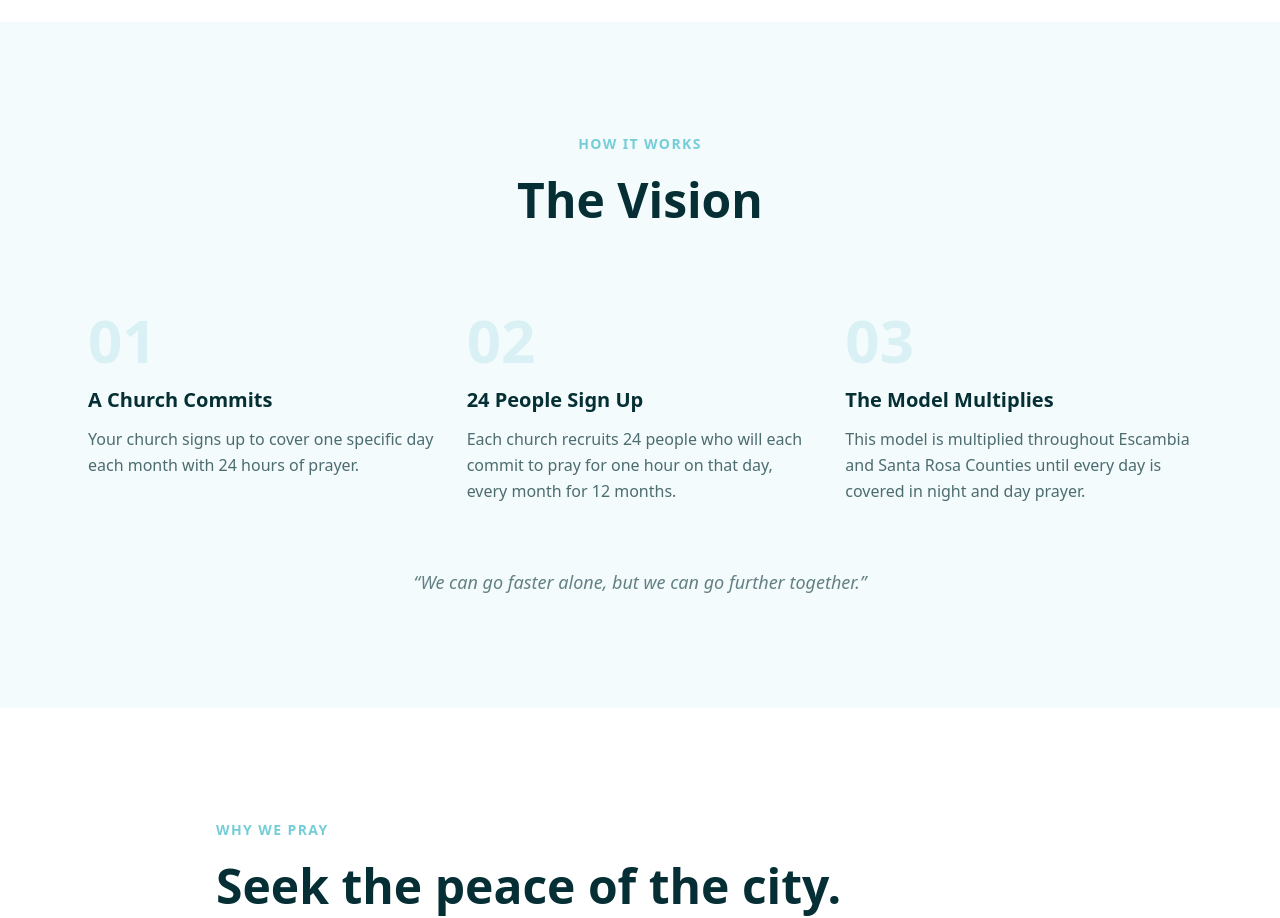
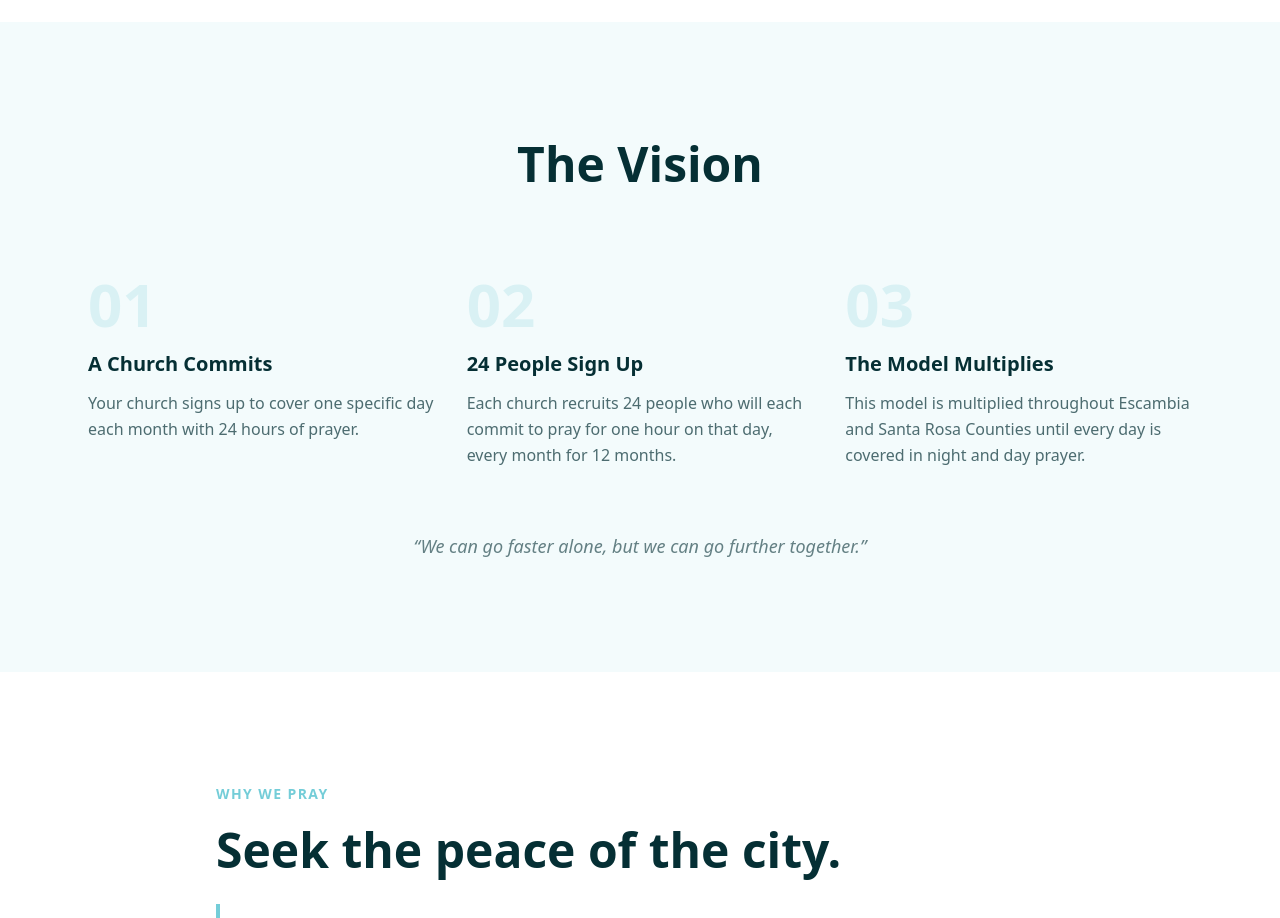
Before and after one commit to harleyneal/onecry, a Next.js app: page / in a window 1280 px wide. Shown: the part 1360-2278 px from the top of the page. Built offline with nearby package versions, Linux system fonts and the light colour scheme.

Commit message:
Remove subtitle from Vision section, single heading only

```diff
--- a/src/app/page.tsx
+++ b/src/app/page.tsx
@@ -151,9 +151,6 @@ function HowItWorks() {
     <section id="how-it-works" className="py-20 md:py-28 bg-teal-light/50">
       <div className="max-w-6xl mx-auto px-6">
         <div className="text-center mb-20">
-          <p className="text-teal font-semibold text-sm uppercase tracking-widest mb-4">
-            How It Works
-          </p>
           <h2 className="text-3xl md:text-5xl font-bold text-teal-dark leading-tight">
             The Vision
           </h2>
```
